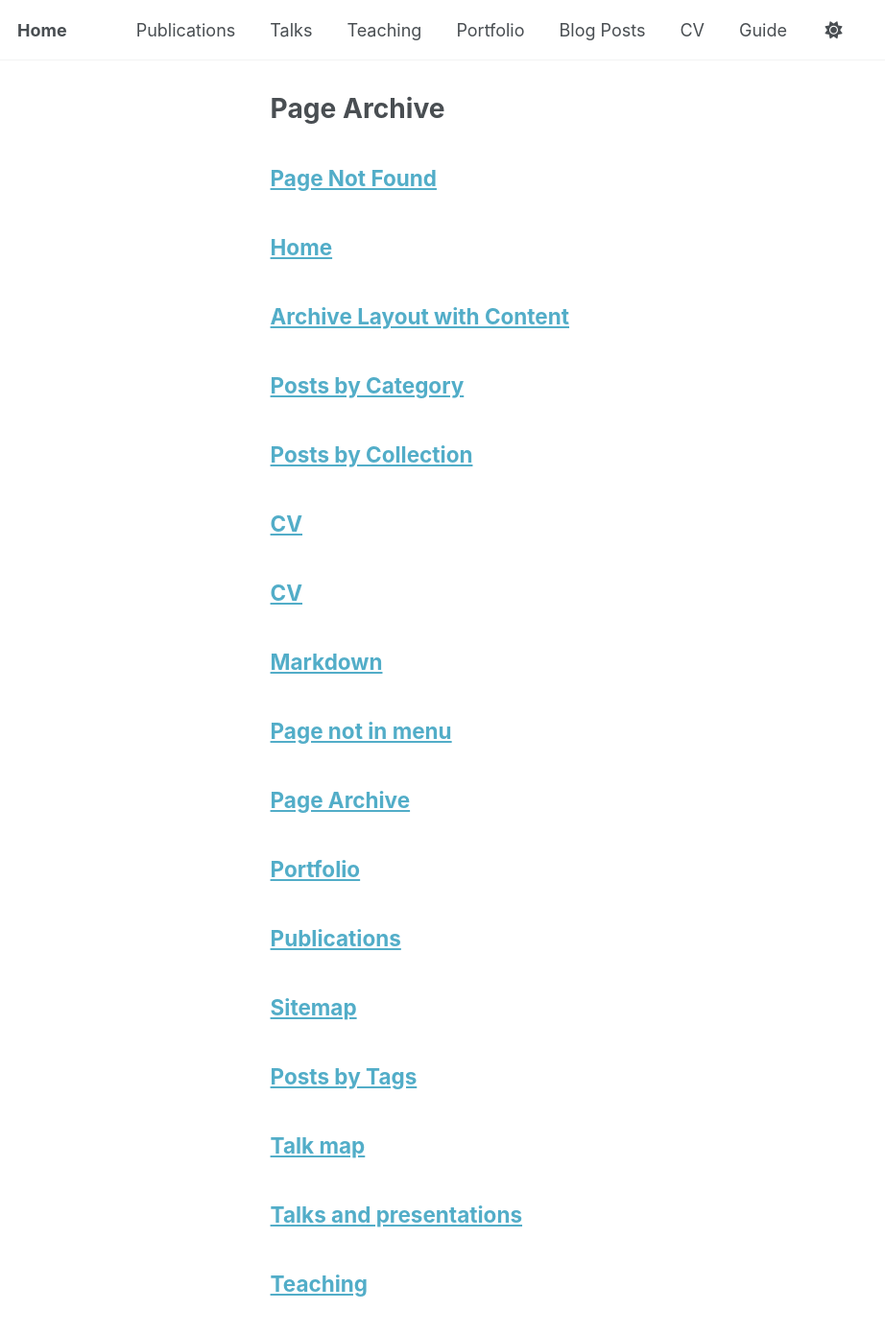
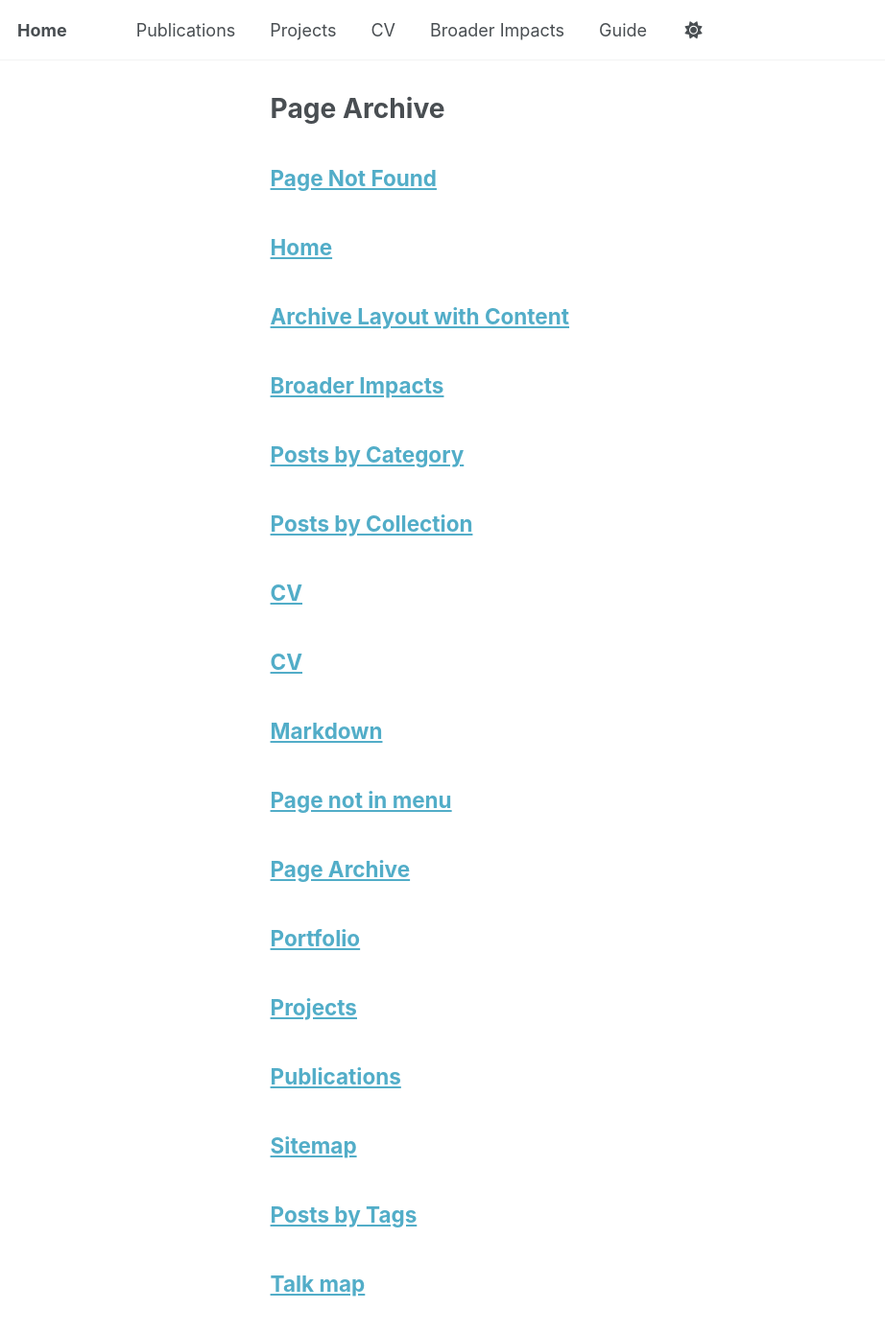
Before and after one commit to melanieAzaidel/melanieAzaidel.github.io, a Jekyll site: the page built from _pages/page-archive.html, in a window 1280 px wide and 1400 px high. Shown: the top 1390 px of the window at 96% size, without its empty margins (0-922 px from the left). Built offline with Jekyll 4.4.1, drawn with Linux system fonts in a browser that asks for light colours; a script that is not in the unit is left out.

Commit message:
Updating navigation

```diff
--- a/_data/navigation.yml
+++ b/_data/navigation.yml
@@ -11,17 +11,8 @@ main:
   - title: "Publications"
     url: /publications/
 
-  - title: "Talks"
-    url: /talks/
-
-  - title: "Teaching"
-    url: /teaching/
-
-  - title: "Portfolio"
-    url: /portfolio/
-
-  - title: "Blog Posts"
-    url: /year-archive/
+  - title: "Projects"
+    url: /projects/
 
   - title: "CV"
     url: /cv/
@@ -29,5 +20,8 @@ main:
   # - title: "CV"
   #   url: /cv-json/
 
+  - title: "Broader Impacts"
+    url: /broaderimpacts/
+
   - title: "Guide"
     url: /markdown/
```
Also changed, not shown: _pages/broaderimpacts.html (added, +8 -0 lines), _pages/projects.html (added, +8 -0 lines).
